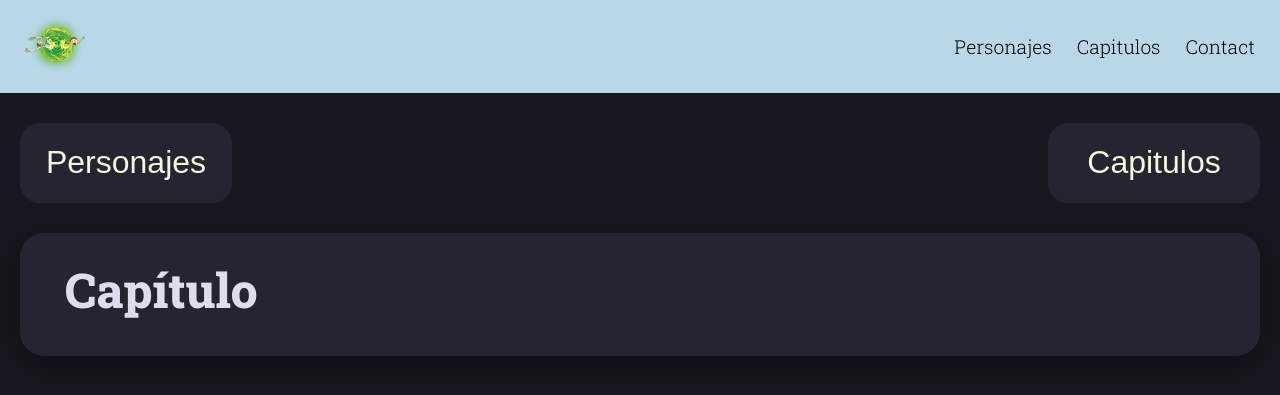
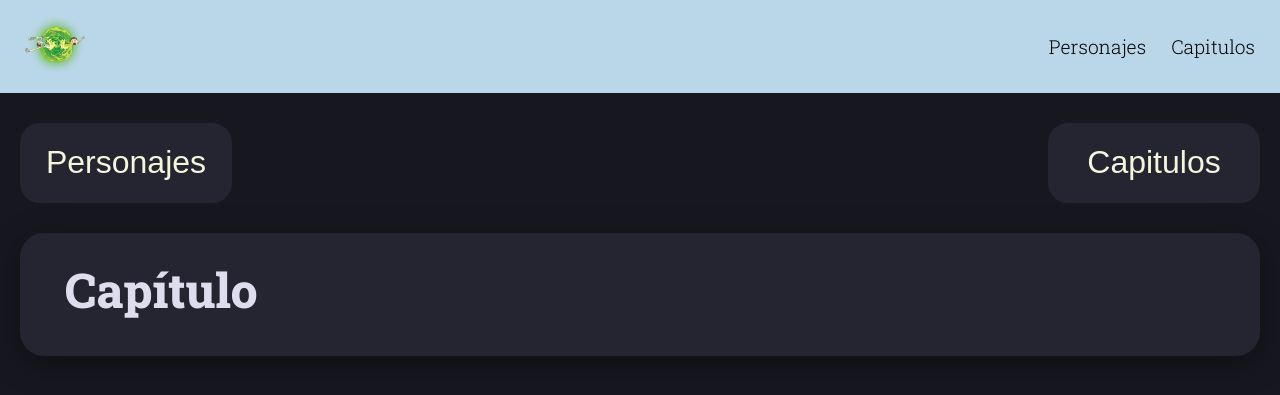
Before and after one commit to ROdrigoRRRRD/Blog_Rick-Morty, a PHP site: page / in a window 1280 px wide. Shown: the top 395 px of the page. Run offline with PHP 8.4, Linux system fonts and the light colour scheme; data that the repository does not hold is empty.

Commit message:
finallll

```diff
--- a/Characters.php
+++ b/Characters.php
@@ -17,7 +17,6 @@
             <ul class="list">
                 <li class="opcion"><a href="./Characters.php">Personajes</a></li>
                 <li class="opcion"><a href="./episodes.php">Capitulos</a></li>
-                <li class="opcion"><a href="#">Contact</a></li>
             </ul>
         </div>
     </nav>
--- a/episodes.php
+++ b/episodes.php
@@ -17,7 +17,6 @@
             <ul class="list">
                 <li class="opcion"><a href="./Characters.php">Personajes</a></li>
                 <li class="opcion"><a href="./episodes.php">Capitulos</a></li>
-                <li class="opcion"><a href="#">Contact</a></li>
             </ul>
         </div>
     </nav>
--- a/index.php
+++ b/index.php
@@ -17,7 +17,6 @@
             <ul class="list">
                 <li class="opcion"><a href="Characters.php">Personajes</a></li>
                 <li class="opcion"><a href="./episodes.php">Capitulos</a></li>
-                <li class="opcion"><a href="#">Contact</a></li>
             </ul>
         </div>
     </nav>
```
